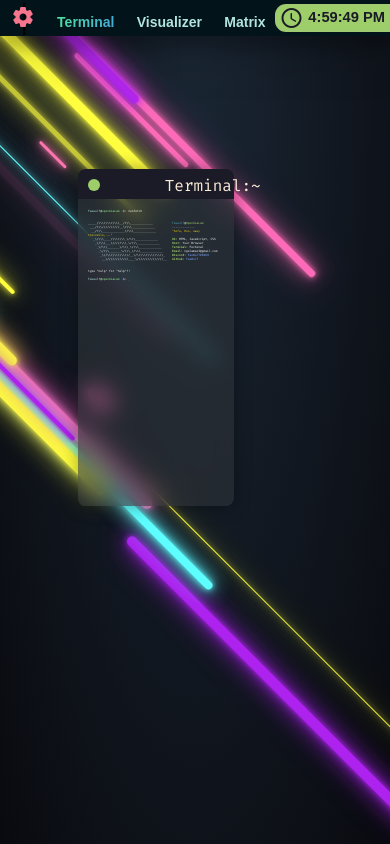
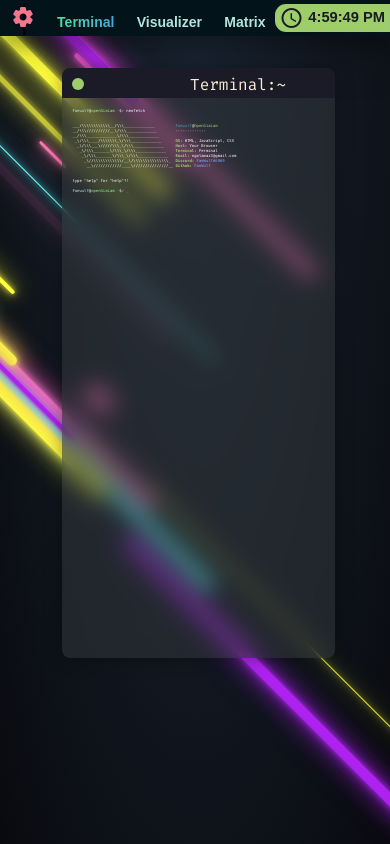
Before and after one commit to FaeWulf/FaeWulf.github.io, a plain HTML site: page index.html in a window 390 px wide. Drawn offline with Linux system fonts and the light colour scheme; a web font is replaced by a local one.

Commit message:
phone fix part 4

```diff
--- a/index.html
+++ b/index.html
@@ -68,7 +68,7 @@
   </header>
 
   <!-- Terminal -->
-  <div class="terminal-window" id="Terminal" style="width: 40; height: 40%;">
+  <div class="terminal-window" id="Terminal" style="width: 70%; height: 70%; top: 8%; left: 16%;">
     <header class="titlebar">
       <div class="window_button green"></div>
       <!--div class="window_button yellow"></div-->
--- a/scripts/terminal.js
+++ b/scripts/terminal.js
@@ -11,15 +11,15 @@ cmds = [
         "output": `
 <div>&nbsp;</div>
 <div>&nbsp;</div>
-<div>_____/\\\\\\\\\\\\\\\\\\\\\\\\__/\\\\\\_____________&nbsp;&nbsp;&nbsp;&nbsp;&nbsp;&nbsp;&nbsp;&nbsp;&nbsp;&nbsp;&nbsp;<span class="_cyan">Faewulf</span>@<span class="_green">OpenGiaLam</span></div>
-<div>&nbsp;___/\\\\\\//////////__\\/\\\\\\_____________&nbsp;&nbsp;&nbsp;&nbsp;&nbsp;&nbsp;&nbsp;&nbsp;&nbsp;&nbsp;-------------</div>
-<div>&nbsp;&nbsp;__/\\\\\\_____________\\/\\\\\\_____________&nbsp;&nbsp;&nbsp;&nbsp;&nbsp;&nbsp;&nbsp;&nbsp;&nbsp;<span class="_gold">"Sofa, Run, away Crocodile,..."</span></div>
-<div>&nbsp;&nbsp;&nbsp;_\\/\\\\\\____/\\\\\\\\\\\\\\_\\/\\\\\\_____________&nbsp;&nbsp;&nbsp;&nbsp;&nbsp;&nbsp;&nbsp;&nbsp;<span class="_green b1">OS:</span> HTML, JavaScript, CSS </div>
-<div>&nbsp;&nbsp;&nbsp;&nbsp;_\\/\\\\\\___\\/////\\\\\\_\\/\\\\\\_____________&nbsp;&nbsp;&nbsp;&nbsp;&nbsp;&nbsp;&nbsp;<span class="_green b1">Host:</span> Your Browser </div>
-<div>&nbsp;&nbsp;&nbsp;&nbsp;&nbsp;_\\/\\\\\\_______\\/\\\\\\_\\/\\\\\\_____________&nbsp;&nbsp;&nbsp;&nbsp;&nbsp;&nbsp;<span class="_green b1">Terminal:</span> Ferminal </div>
-<div>&nbsp;&nbsp;&nbsp;&nbsp;&nbsp;&nbsp;_\\/\\\\\\_______\\/\\\\\\_\\/\\\\\\_____________&nbsp;&nbsp;&nbsp;&nbsp;&nbsp;<span class="_green b1">Email:</span> ngolamaz3@gmail.com </div>
-<div>&nbsp;&nbsp;&nbsp;&nbsp;&nbsp;&nbsp;&nbsp;_\\//\\\\\\\\\\\\\\\\\\\\\\\\/__\\/\\\\\\\\\\\\\\\\\\\\\\\\\\\\\\_&nbsp;&nbsp;&nbsp;&nbsp;<span class="_green b1">Discord:</span> <a class="tlink" href=\"https://discord.com\" target='_blank'>FaeWulf#6969</a> </div>
-<div>&nbsp;&nbsp;&nbsp;&nbsp;&nbsp;&nbsp;&nbsp;&nbsp;__\\////////////____\\///////////////__&nbsp;&nbsp;&nbsp;<span class="_green b1">Github:</span><a class="tlink" href=\"https://github.com/FaeWulf\" target='_blank'> FaeWulf</a></div>
+<div>___/\\\\\\\\\\\\\\\\\\\\\\\\__/\\\\\\_____________&nbsp;&nbsp;&nbsp;&nbsp;&nbsp;&nbsp;&nbsp;&nbsp;&nbsp;<span class="_cyan">Faewulf</span>@<span class="_green">OpenGiaLam</span></div>
+<div>__/\\\\\\//////////__\\/\\\\\\_____________&nbsp;&nbsp;&nbsp;&nbsp;&nbsp;&nbsp;&nbsp;&nbsp;-------------</div>
+<div>__/\\\\\\_____________\\/\\\\\\_____________&nbsp;&nbsp;&nbsp;&nbsp;&nbsp;&nbsp;&nbsp;
+<div>&nbsp;_\\/\\\\\\____/\\\\\\\\\\\\\\_\\/\\\\\\_____________&nbsp;&nbsp;&nbsp;&nbsp;&nbsp;&nbsp;<span class="_green b1">OS:</span> HTML, JavaScript, CSS </div>
+<div>&nbsp;&nbsp;_\\/\\\\\\___\\/////\\\\\\_\\/\\\\\\_____________&nbsp;&nbsp;&nbsp;&nbsp;&nbsp;<span class="_green b1">Host:</span> Your Browser </div>
+<div>&nbsp;&nbsp;&nbsp;_\\/\\\\\\_______\\/\\\\\\_\\/\\\\\\_____________&nbsp;&nbsp;&nbsp;&nbsp;<span class="_green b1">Terminal:</span> Ferminal </div>
+<div>&nbsp;&nbsp;&nbsp;&nbsp;_\\/\\\\\\_______\\/\\\\\\_\\/\\\\\\_____________&nbsp;&nbsp;&nbsp;<span class="_green b1">Email:</span> ngolamaz3@gmail.com </div>
+<div>&nbsp;&nbsp;&nbsp;&nbsp;&nbsp;_\\//\\\\\\\\\\\\\\\\\\\\\\\\/__\\/\\\\\\\\\\\\\\\\\\\\\\\\\\\\\\_&nbsp;&nbsp;<span class="_green b1">Discord:</span> <a class="tlink" href=\"https://discord.com\" target='_blank'>FaeWulf#6969</a> </div>
+<div>&nbsp;&nbsp;&nbsp;&nbsp;&nbsp;&nbsp;__\\////////////____\\///////////////__&nbsp;<span class="_green b1">Github:</span><a class="tlink" href=\"https://github.com/FaeWulf\" target='_blank'> FaeWulf</a></div>
 <div>&nbsp;</div>
 <div>&nbsp;</div>
 <div>type "help" for "help"?!</div>
--- a/styles/window.css
+++ b/styles/window.css
@@ -72,7 +72,7 @@
 .terminal-window section.terminal {
     color: white;
     font-family: Menlo, Monaco, "Consolas", "Courier New", "Courier";
-    font-size: 0.750vw; /*14px*/
+    font-size: 1vw; /*14px*/
     border-radius: 0px 0px 8px 8px;
     background: #30353A99;
     -webkit-backdrop-filter: blur(10px);
```
